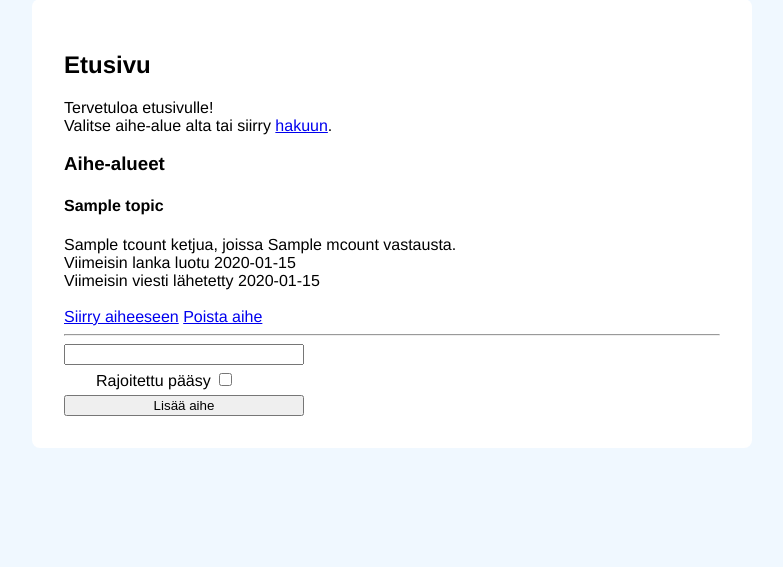
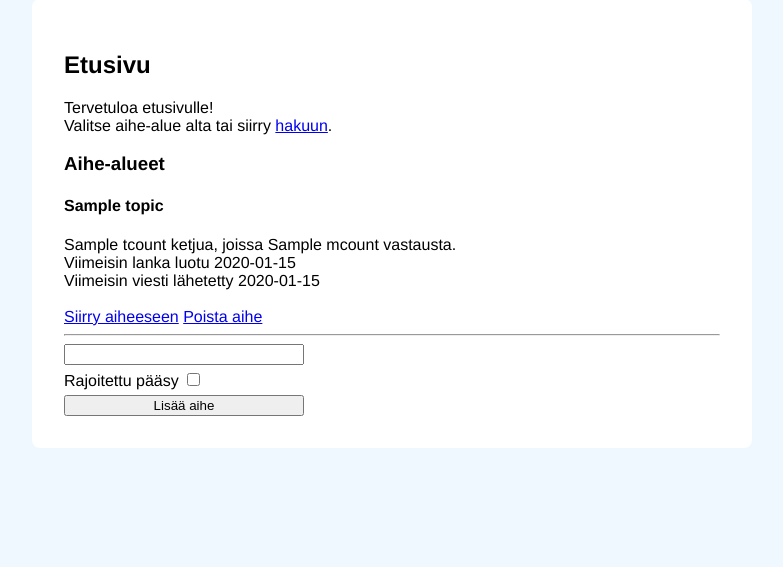
Before and after one commit to Cherrybowll/tsoha-forum, a Flask app: template templates/index.html in a window 1280 px wide. Shown: the part 233-800 px from the top of the page, without its empty margins (248-1031 px from the left). Run offline with Flask 3, Linux system fonts and the light colour scheme; the visitor is signed in with stand-in values (Sample User, id 1); the template is opened without the code that fills it: most values are stand-ins (such as "Sample title", 1, 10 or a date in 2020).

Commit message:
Improve UI

```diff
--- a/static/main.css
+++ b/static/main.css
@@ -26,5 +26,4 @@ form {
 
 .checkbox_on_line {
     display: inline-block;
-    padding: 0 2em;
 }
```
